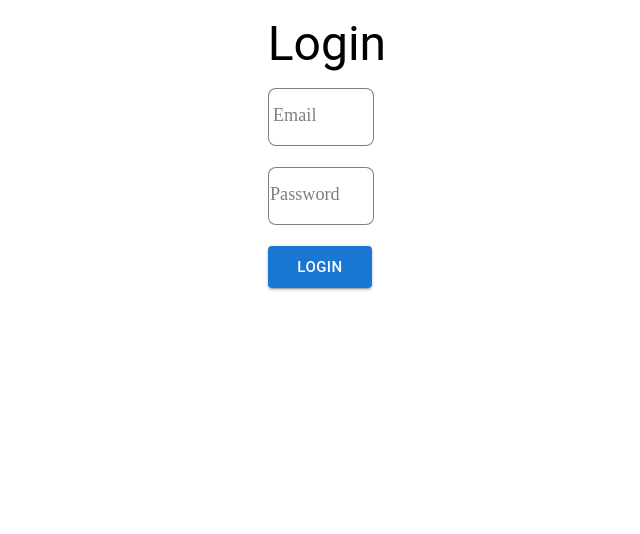
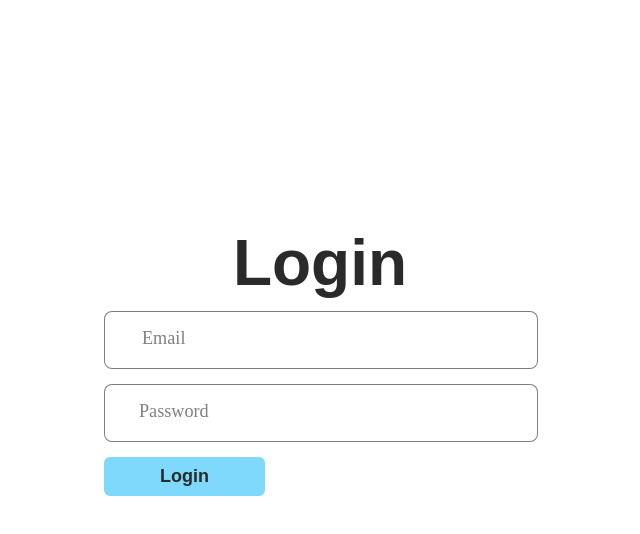
Before and after one commit to i8lex/todo_client, a React (Create React App) app: page /login in a window 1280 px wide. Shown: the top 534 px of the page, without its empty margins (320-960 px from the left). Built offline with nearby package versions, Linux system fonts and the light colour scheme.

Commit message:
change material to css for login ,

```diff
--- a/package.json
+++ b/package.json
@@ -12,7 +12,7 @@
     "@testing-library/react": "^13.4.0",
     "@testing-library/user-event": "^13.5.0",
     "axios": "^1.3.4",
-    "create-react-app": "^5.0.1",
+    "create-react-app": "^1.2.1",
     "date-fns": "^2.29.3",
     "formik": "^2.2.9",
     "moment": "^2.29.4",
@@ -22,7 +22,7 @@
     "react-modal": "^3.16.1",
     "react-redux": "^8.0.5",
     "react-router-dom": "^6.10.0",
-    "react-scripts": "5.0.1",
+    "react-scripts": "^2.1.3",
     "redux": "^4.2.1",
     "redux-persist": "^6.0.0",
     "web-vitals": "^2.1.4",
--- /dev/null
+++ b/src/components/ModalLogin.js
@@ -0,0 +1,33 @@
+import React from "react";
+import Modal from "react-modal";
+
+Modal.setAppElement("#root");
+
+export const ModalLogin = ({ open, handleClose, message }) => {
+  return (
+    <Modal
+      isOpen={open}
+      onClose={handleClose}
+      message={message}
+      style={{
+        overlay: {
+          backgroundColor: "rgba(0, 0, 0, 0.6)",
+        },
+        content: {
+          maxWidth: "500px",
+          maxHeight: "300px",
+          margin: "0 auto",
+          border: "none",
+          borderRadius: "10px",
+          padding: "20px",
+        },
+      }}
+    >
+      <div className="login__modal">
+        <h1 className="login__modal__title" id="modal-modal-title">
+          {JSON.stringify(message, null, 2).replace(/["']/g, "")}
+        </h1>
+      </div>
+    </Modal>
+  );
+};
--- a/src/index.css
+++ b/src/index.css
@@ -1,4 +1,55 @@
 @import "stylesheet/reset.css";
+.login {
+  margin-top: 50%;
+}
+.login__wrapper {
+  max-width: 1800px;
+  margin: 0 auto;
+  display: flex;
+  gap: 50px;
+  justify-content: space-between;
+}
+.login__title {
+  font-family: "Poppins", sans-serif;
+  font-style: normal;
+  font-weight: 700;
+  font-size: 64px;
+  line-height: 95px;
+  letter-spacing: 0;
+  color: #2A2A2A;
+  text-align: center;
+}
+.login__button {
+  padding: 9px 30px;
+  max-width: 161px;
+  width: 100%;
+  background: rgba(0, 179, 250, 0.5);
+  border-radius: 6px;
+  border: none;
+  text-align: center;
+  font-family: "Poppins", sans-serif;
+  font-style: normal;
+  font-weight: bold;
+  font-size: 18px;
+  letter-spacing: 0;
+  color: #2A2A2A;
+  cursor: pointer;
+}
+.login__modal {
+  position: relative;
+}
+.login__modal__title {
+  margin: 30px;
+  text-align: center;
+  font-family: "Poppins", sans-serif;
+  font-style: normal;
+  font-weight: 700;
+  font-size: 64px;
+  line-height: 95px;
+  letter-spacing: 0;
+  color: #2A2A2A;
+}
+
 .tasks {
   margin-top: 50px;
 }
@@ -33,6 +84,7 @@
 }
 .tasks__form__input, .tasks__form__inputError {
   padding: 16px 0;
+  min-width: 430px;
   text-indent: 48px;
   font-style: normal;
   font-weight: 400;
@@ -84,7 +136,7 @@
   max-width: 161px;
   width: 100%;
   background: rgba(0, 179, 250, 0.5);
-  border-radius: 10px;
+  border-radius: 6px;
   border: none;
   text-align: center;
   font-family: "Poppins", sans-serif;
--- a/src/index.scss
+++ b/src/index.scss
@@ -1,5 +1,6 @@
 @import "stylesheet/reset.css";
 @import "stylesheet/mixins";
+@import "stylesheet/login";
 @import "stylesheet/tasks";
 
 body {
--- a/src/pages/Login.js
+++ b/src/pages/Login.js
@@ -1,14 +1,7 @@
 import React, { useState } from "react";
-import {
-  Box,
-  Button,
-  Container,
-  Grid,
-  Stack,
-  Typography,
-  Modal,
-} from "@mui/material";
+
 import { Form, Formik } from "formik";
+import { ModalLogin } from "../components/ModalLogin";
 import * as yup from "yup";
 import { Input } from "../components/Input";
 import { useNavigate } from "react-router-dom";
@@ -56,47 +49,15 @@ export const LoginPage = () => {
   };
 
   return (
-    <Box sx={{ marginTop: 2 }}>
-      <Container>
-        <Modal
+    <section className="login">
+      <div className="container">
+        <div className="login__wrapper">
+          <ModalLogin
             open={openModal}
             onClose={handleClose}
-          aria-labelledby="modal-modal-title"
-          aria-describedby="modal-modal-description"
-        >
-          <Box
-            sx={{
-              display: "flex",
-              justifyContent: "center",
-              alignItems: "center",
-              height: "100vh",
-              backgroundColor: "rgba(241,241,241,0.5)",
-              color: "#323232",
-              textAlign: "center",
-            }}
-          >
-            <Box
-              sx={{
-                display: "flex",
-                justifyContent: "center",
-                alignItems: "center",
-                backgroundColor: "rgba(255,255,255,0.6)",
-                borderRadius: "10px",
-                width: "80%",
-                height: "30%",
-                fontSize: "24px",
-                textAlign: "center",
-              }}
-            >
-              <Typography id="modal-modal-title" variant="h2" component="h2">
-                {JSON.stringify(message, null, 2).replace(/["']/g, "")}
-              </Typography>{" "}
-            </Box>
-          </Box>
-        </Modal>
-        <Grid container spacing={1}>
-          <Grid item xs={3}></Grid>
-          <Grid item xs={6}>
+            message={message}
+          />
+
           <Formik
             initialValues={{ email: "", password: "" }}
             onSubmit={(values) => handleSubmit(values)}
@@ -117,21 +78,16 @@ export const LoginPage = () => {
             })}
           >
             <Form autoComplete="off">
-                <Stack spacing={2}>
-                  <Typography component="h1" align="center" variant="h3">
-                    Login
-                  </Typography>
+              <h1 className="login__title">Login</h1>
               <Input label="Email" required name="email" />
               <Input label="Password" type="password" name="password" />
-                  <Button type="submit" variant="contained" size="large">
+              <button className="login__button" type="submit">
                 Login
-                  </Button>
-                </Stack>
+              </button>
             </Form>
           </Formik>
-          </Grid>
-        </Grid>
-      </Container>
-    </Box>
+        </div>
+      </div>
+    </section>
   );
 };
--- /dev/null
+++ b/src/stylesheet/_login.scss
@@ -0,0 +1,37 @@
+@import "mixins";
+
+
+.login {
+  margin-top: 50%;
+  //max-width: 1800px;
+
+  &__wrapper {
+    max-width: 1800px;
+    margin: 0 auto;
+    display: flex;
+    gap: 50px;
+    justify-content: space-between;
+  }
+  &__title {
+    @include title;
+    text-align: center;
+  }
+  &__button {
+    @include button-order;
+
+  }
+
+  &__modal {
+    position: relative;
+
+    &__title {
+      //position: absolute;
+      margin: 30px;
+      text-align: center;
+      //top: 50%;
+      //left: 50%;
+      //transform: translateX(-50%);
+      @include title;
+    }
+  }
+}
--- a/src/stylesheet/_mixins.scss
+++ b/src/stylesheet/_mixins.scss
@@ -24,7 +24,7 @@ $line-height: 30px;
   max-width: 161px;
   width: 100%;
   background: rgb(0, 179, 250, 0.5);
-  border-radius: 10px;
+  border-radius: 6px;
   border: none;
   text-align: center;
   font-family: 'Poppins', sans-serif;
--- a/src/stylesheet/_tasks.scss
+++ b/src/stylesheet/_tasks.scss
@@ -35,6 +35,7 @@
     &__input,
     &__inputError {
       padding: 16px 0;
+      min-width: 430px;
       text-indent: 48px;
       font-style: normal;
       font-weight: 400;
```
Also changed, not shown: 2 other files (tests, documents, lock files or other folders). Lines whose indentation alone changed are shown as unchanged.
